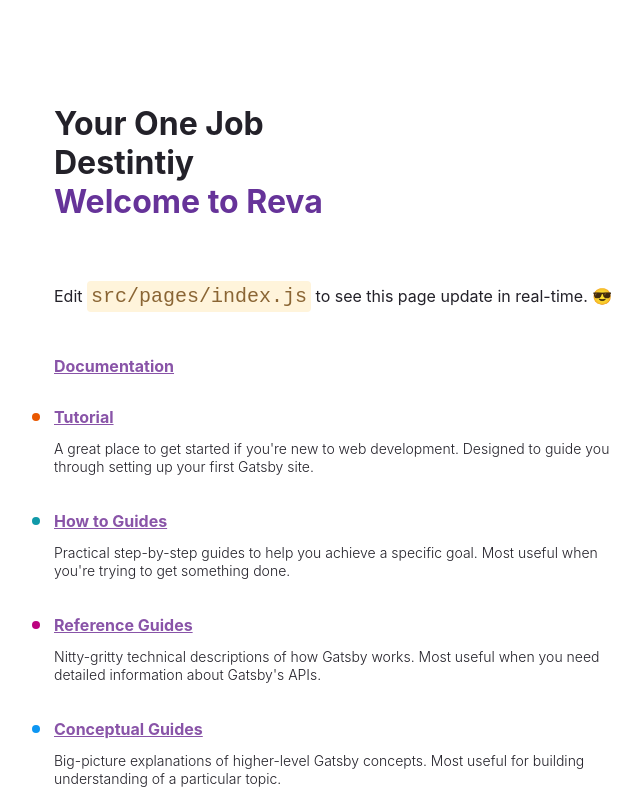
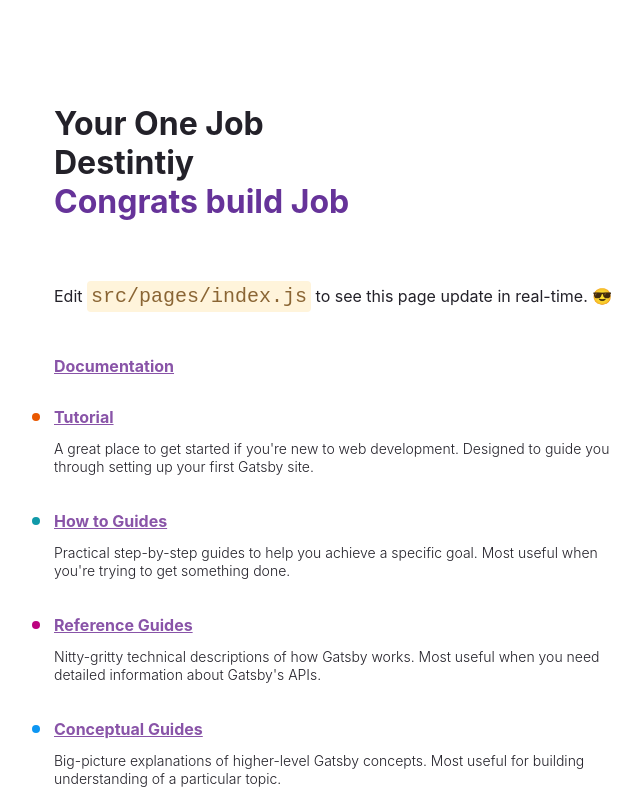
Before and after one commit to kaushalrcs08/my-reva-app, a Gatsby site: page / in a window 1280 px wide. Shown: the top 800 px of the page, without its empty margins (50-692 px from the left). Built offline with nearby package versions, Linux system fonts and the light colour scheme; Gatsby itself is replaced by a stand-in of ours.

Commit message:
issue1 fixed

```diff
--- a/src/pages/index.js
+++ b/src/pages/index.js
@@ -129,7 +129,7 @@
       <h1 style={headingStyles}>
         Your One Job Destintiy
         <br />
-        <span style={headingAccentStyles}>Welcome to Reva</span>
+        <span style={headingAccentStyles}>Congrats build Job</span>
       </h1>
       <p style={paragraphStyles}>
         Edit <code style={codeStyles}>src/pages/index.js</code> to see this page
```
